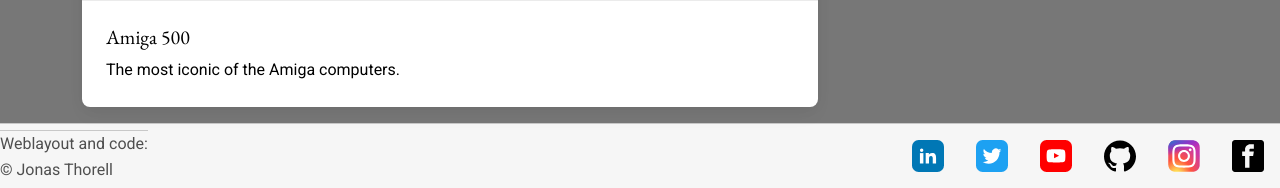
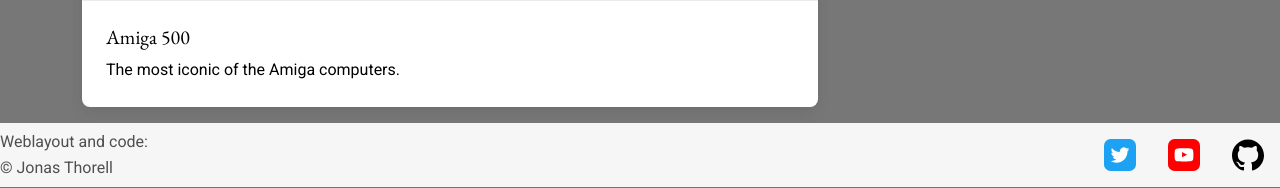
Before and after one commit to jonthorell/RetroLoversUnited, a Django app: page / in a window 1280 px wide. Shown: the part 954-1142 px from the top of the page. Run offline with Django 3.2, Linux system fonts and the light colour scheme; some libraries are stand-ins or nearby versions.

Commit message:
Change: Removed some social icons not appropiate for a community-site and added urls for the ones remaining

```diff
--- a/static/css/style.css
+++ b/static/css/style.css
@@ -25,7 +25,6 @@
     /* utils */
 
     --small-box-shadow: 1px  -1px 7px 0 #00000061;
-    --border: 1px solid #00000030;
 
 }
 
@@ -88,7 +87,7 @@
 }
 
 #copyright {
-    flex-shrink: 0;
+    flex-shrink: 1;
     background-color: var(--off-white);
     display: flex;
     flex-direction: row;
--- a/templates/includes/footer.html
+++ b/templates/includes/footer.html
@@ -8,23 +8,14 @@
         </div>
 
         <!-- social media icons -->
-        <a href="" target="_blank" rel="noopener" aria-label="LinkedIn - opens in new tab">
-            <img src="{% static 'icons/linkedin-square-color-icon.svg' %}" alt="LinkedIn icon" class="social-icon">
-        </a>
-        <a href="" target="_blank" rel="noopener" aria-label="Twitter - opens in new tab">
+
+        <a href="https://twitter.com/search?q=amiga%201200&src=typed_query&f=top" target="_blank" rel="noopener" aria-label="Twitter - opens in new tab">
             <img src="{% static 'icons/twitter-square-color-icon.svg' %}" alt="Twitter icon" class="social-icon">
         </a>
-        <a href="" target="_blank" rel="noopener" aria-label="Youtube - opens in new tab">
+        <a href="https://www.youtube.com/results?search_query=amiga+1200" target="_blank" rel="noopener" aria-label="Youtube - opens in new tab">
             <img src="{% static 'icons/youtube-square-color-icon.svg' %}" alt="YouTube icon" class="social-icon">
         </a>
-        <a href="" target="_blank" rel="noopener" aria-label="Github - opens in new tab">
+        <a href="https://github.com/jonthorell/RetroLoversUnited" target="_blank" rel="noopener" aria-label="Github - opens in new tab">
             <img src="{% static 'icons/github-icon.svg' %}" alt="GitHub icon" class="social-icon">
         </a>
-        <a href="" target="_blank" rel="noopener" aria-label="Instagram - opens in new tab">
-            <img src="{% static 'icons/instagram-color-icon.svg' %}" alt="Instagram icon" class="social-icon">
-        </a>
-        <a href="" target="_blank" rel="noopener" aria-label="Facebook - opens in new tab">
-            <img src="{% static 'icons/facebook-square-icon.svg' %}" alt="Instagram icon" class="social-icon">
-        </a>
-
 </footer>
```
Also changed, not shown: static/icons/facebook-square-icon.svg (deleted), static/icons/instagram-color-icon.svg (deleted), static/icons/linkedin-square-color-icon.svg (deleted).
